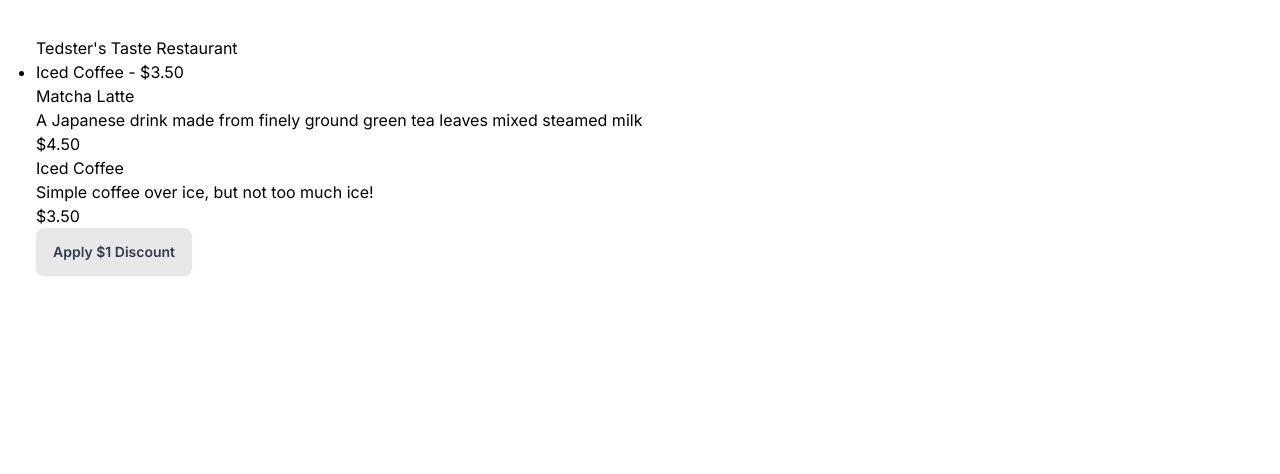
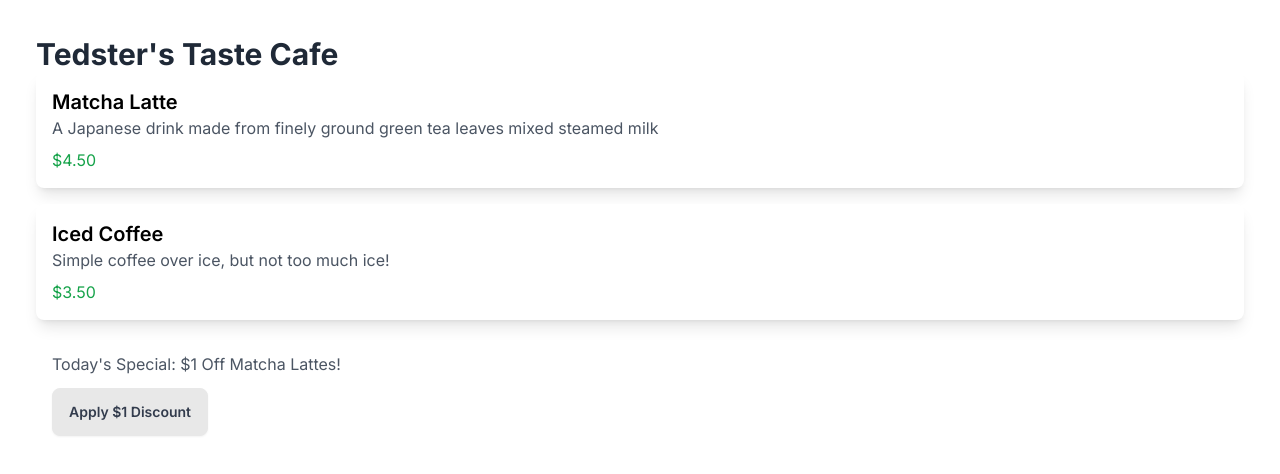
Before and after one commit to tedster827/travel-agency-website, a Next.js app: page /pages/react_showcase/food-menu in a window 1280 px wide. Shown: the top 474 px of the page. Built offline with nearby package versions, Linux system fonts and the light colour scheme.

Commit message:
feat(FoodMenuPage): adds styling and padding

```diff
--- a/src/app/pages/react_showcase/food-menu/FoodItem.tsx
+++ b/src/app/pages/react_showcase/food-menu/FoodItem.tsx
@@ -4,22 +4,30 @@ interface FoodItemProps {
     readonly name: string;
     readonly description: string;
     price: string;
-    readonly currencySymbol: "$";
+    readonly currencySymbol: string;
 }
 
 const FoodItem: ({name, description, price, currencySymbol}: FoodItemProps) => React.JSX.Element = ({name, description, price, currencySymbol}: FoodItemProps) => {
     return (
-        <>
-            <h1>
+        <div
+            className={"bg-white rounded-lg shadow-lg shadow-lg p-4 mb-4 hover:bg-gray-100 hover:shadow-md transition duration-300"}
+        >
+            <h1
+                className={"text-xl font-semibold"}
+            >
                 {name}
             </h1>
-            <p>
+            <p
+                className={"text-gray-600"}
+            >
                 {description}
             </p>
-            <p>
+            <p
+                className={"text-green-600 font bold mt-2"}
+            >
                 {currencySymbol}{price}
             </p>
-        </>
+        </div>
     )
 }
 
--- a/src/app/pages/react_showcase/food-menu/page.tsx
+++ b/src/app/pages/react_showcase/food-menu/page.tsx
@@ -39,18 +39,17 @@ const FoodMenuPage: React.FunctionComponent<React.JSX.Element> = () => {
         <div
             className={"m-5"}
         >
-            <h1>Tedster's Taste Restaurant</h1>
-            <ul className={"list-disc"}>
-                <li>
-                    {drink.title} - {currencySymbol + drink.price.toFixed(2)}
-                    {isDiscountApplied && <p>{currencySymbol}1 Discount Applied! 😄🤑</p>}
-                </li>
-            </ul>
+            <h1
+                className={"text-3xl font-bold text-gray-800 hover:text-indigo-600 transition duration-300"}
+            >Tedster's Taste Cafe</h1>
             <ul>
                 {drinks.map((drink): React.JSX.Element => {
                     return (
-                        <li>
+                        <li
+                            key={drink.name}
+                        >
                             <FoodItem
+                                key={drink.name}
                                 name={drink.name}
                                 description={drink.description}
                                 price={drink.price}
@@ -60,12 +59,21 @@ const FoodMenuPage: React.FunctionComponent<React.JSX.Element> = () => {
                 })}
             </ul>
             {!isDiscountApplied &&
-                <button
-                    className={"btn"}
-                    onClick={handleDiscountButton}
+                <div
+                    className={"mb-4 p-4 inline-block"}
                 >
-                    Apply {currencySymbol}1 Discount
-                </button>
+                    <h2
+                        className={"text-gray-600 hover:text-red-500  transition duration-300"}
+                    >
+                        Today's Special: $1 Off Matcha Lattes!
+                    </h2>
+                    <button
+                        className={"btn mt-3"}
+                        onClick={handleDiscountButton}
+                    >
+                        Apply {currencySymbol}1 Discount
+                    </button>
+                </div>
             }
         </div>
     )
```
